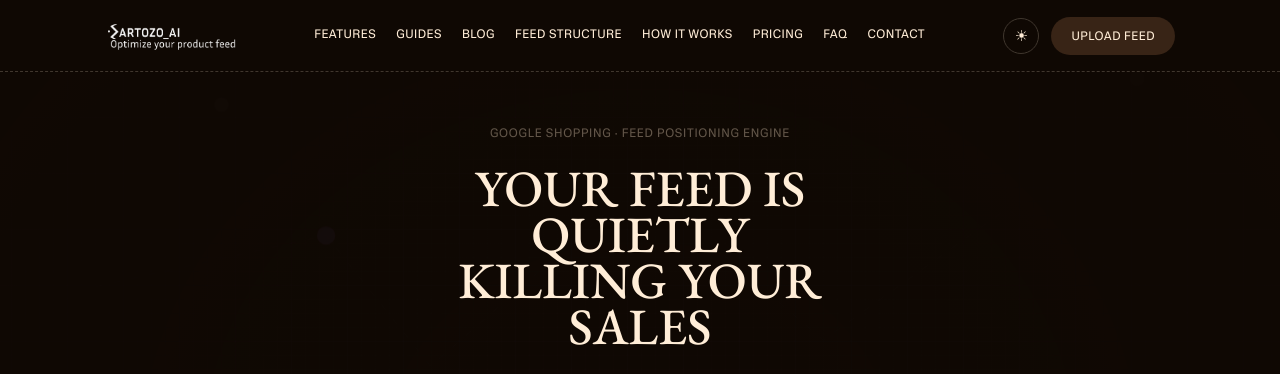
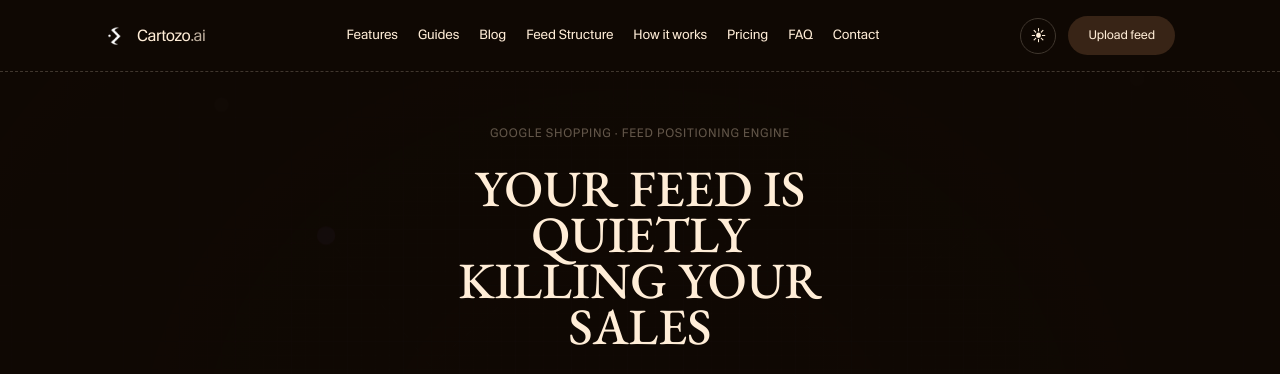
Before and after one commit to olehhalahan/product_manager_ai, a FastAPI app: page / in a window 1280 px wide. Shown: the top 374 px of the page. Run offline with FastAPI, Linux system fonts and the light colour scheme; data that the repository does not hold is empty; some libraries are stand-ins or nearby versions.

Commit message:
Fix header and footer typography with text wordmark
Replace logo PNGs (baked-in old sans-serif) with CursorGothic text wordmark
and favicon mark in shared nav/footer. Sync duplicate hp-nav rules in
styles.css to match public_nav font tokens and remove uppercase CTA.

Co-authored-by: olehhalahan <olehhalahan@users.noreply.github.com>

```diff
--- a/app/public_nav.py
+++ b/app/public_nav.py
@@ -10,24 +10,24 @@ HP_FOOTER_CSS = """
       max-width: var(--hp-max-width, 1150px); margin: 0 auto;
       padding: 68px 40px 41px; border-top: 1px dashed var(--hp-border-card);
       box-sizing: border-box; position: relative; z-index: 2; background: var(--hp-bg);
+      font-family: var(--hp-font);
     }
     .hp-footer-main { display: flex; flex-wrap: wrap; align-items: center; justify-content: space-between; gap: 24px 32px; margin-bottom: 24px; }
-    .hp-footer-logo { display: flex; align-items: center; flex-shrink: 0; text-decoration: none; }
-    .hp-footer-logo img { height: 28px; width: auto; }
-    .hp-footer-logo .logo-dark { display: none; filter: brightness(0) invert(1); opacity: 0.95; }
-    .hp-footer-logo .logo-light { display: block; filter: brightness(0) invert(1); opacity: 0.95; }
-    [data-theme="light"] .hp-footer-logo .logo-light { display: none; }
-    [data-theme="light"] .hp-footer-logo .logo-dark { display: block; filter: none; opacity: 1; }
+    .hp-footer-logo { display: inline-flex; align-items: center; gap: 10px; flex-shrink: 0; text-decoration: none; color: var(--hp-text); }
+    .hp-footer-logo .hp-nav-mark { display: inline-flex; align-items: center; gap: 10px; }
     .hp-footer-nav { display: flex; flex-wrap: wrap; align-items: center; justify-content: flex-end; gap: 10px 18px; flex: 1; min-width: 0; }
     .hp-footer-link {
-      font-size: 12px; font-weight: 500; color: var(--hp-text); text-decoration: none;
-      text-transform: uppercase; letter-spacing: 0.04em; transition: color 0.2s;
-      border-bottom: 1px solid transparent;
+      font-family: var(--hp-font); font-size: 0.875rem; font-weight: 400; color: var(--hp-text); text-decoration: none;
+      letter-spacing: -0.01em; transition: color 0.2s, opacity 0.2s;
+      border-bottom: 1px solid transparent; padding-bottom: 1px;
     }
-    .hp-footer-link:hover { color: var(--hp-link); border-bottom-color: var(--hp-link); }
-    .hp-footer-meta { font-size: 11px; color: var(--hp-muted); text-align: center; padding-top: 8px; line-height: 1.55; font-family: var(--hp-font); text-transform: uppercase; }
-    .hp-footer-meta a { color: var(--hp-muted); text-decoration: none; }
-    .hp-footer-meta a:hover { color: var(--hp-link); }
+    .hp-footer-link:hover { color: var(--hp-link); border-bottom-color: var(--hp-link); opacity: 0.92; }
+    .hp-footer-meta {
+      font-size: 12px; color: var(--hp-muted); text-align: center; padding-top: 8px; line-height: 1.55;
+      font-family: var(--hp-font); letter-spacing: -0.01em;
+    }
+    .hp-footer-meta a { color: var(--hp-muted); text-decoration: none; border-bottom: 1px solid transparent; }
+    .hp-footer-meta a:hover { color: var(--hp-link); border-bottom-color: var(--hp-link); }
     @media (max-width: 768px) {
         .hp-footer { padding: 41px 24px 24px; }
         .hp-footer-main { flex-direction: column; align-items: stretch; text-align: center; }
@@ -45,37 +45,44 @@ HP_NAV_CSS = (
       display: flex; align-items: center;
       background: rgba(16, 9, 4, 0.82); backdrop-filter: blur(12px); -webkit-backdrop-filter: blur(12px);
       border-bottom: 1px dashed var(--hp-border-card);
+      font-family: var(--hp-font);
     }
     [data-theme="light"] .hp-nav { background: rgba(255, 237, 215, 0.92); }
     .hp-nav-inner {
       max-width: var(--hp-max-width, 1150px); width: 100%; margin: 0 auto; padding: 0 40px;
       box-sizing: border-box; display: flex; align-items: center; justify-content: space-between; gap: 24px;
     }
-    .hp-nav-logo { flex-shrink: 0; text-decoration: none; }
-    .hp-nav-logo img { height: 28px; }
-    .hp-nav-logo .logo-dark { display: none; filter: brightness(0) invert(1); opacity: 0.95; }
-    .hp-nav-logo .logo-light { display: block; filter: brightness(0) invert(1); opacity: 0.95; }
-    [data-theme="light"] .hp-nav-logo .logo-light { display: none; }
-    [data-theme="light"] .hp-nav-logo .logo-dark { display: block; filter: none; }
+    .hp-nav-logo {
+      flex-shrink: 0; text-decoration: none; color: var(--hp-text);
+      display: inline-flex; align-items: center; gap: 10px;
+    }
+    .hp-nav-mark { display: inline-flex; align-items: center; gap: 10px; flex-shrink: 0; }
+    .hp-mark-icon { width: 22px; height: 22px; flex-shrink: 0; display: block; border-radius: 4px; }
+    .hp-wordmark {
+      font-family: var(--hp-font); font-size: 1.05rem; font-weight: 500;
+      letter-spacing: -0.025em; line-height: 1; text-transform: none;
+    }
+    .hp-wordmark-ai { opacity: 0.72; font-weight: 400; }
     .hp-nav-links { display: flex; align-items: center; justify-content: center; gap: 20px; flex: 1; }
     .hp-nav-right { display: flex; align-items: center; gap: 12px; flex-shrink: 0; }
     .hp-nav-link {
-      color: var(--hp-text); font-size: 12px; text-decoration: none; transition: color 0.2s;
-      font-weight: 500; text-transform: uppercase; letter-spacing: 0.04em;
-      border-bottom: 1px solid transparent; padding-bottom: 2px;
+      font-family: var(--hp-font); color: var(--hp-text); font-size: 0.875rem; text-decoration: none;
+      transition: color 0.2s, opacity 0.2s; font-weight: 400; letter-spacing: -0.01em;
+      border-bottom: 1px solid transparent; padding-bottom: 1px;
     }
-    .hp-nav-link:hover { color: var(--hp-link); border-bottom-color: var(--hp-link); }
+    .hp-nav-link:hover { color: var(--hp-link); border-bottom-color: var(--hp-link); opacity: 0.92; }
     .hp-theme-btn {
       display: inline-flex; align-items: center; justify-content: center; width: 36px; height: 36px;
       border-radius: var(--hp-radius-btn-outlined, 22.5px); border: 1px solid var(--hp-border-card);
-      background: transparent; color: var(--hp-text); cursor: pointer; font-size: 1rem; transition: all 0.2s;
+      background: transparent; color: var(--hp-text); cursor: pointer; font-size: 1rem;
+      font-family: var(--hp-font); transition: all 0.2s;
     }
     .hp-theme-btn:hover { border-color: var(--hp-text); }
     .hp-nav-cta {
       display: inline-flex; align-items: center; padding: 10px 20px;
       border-radius: var(--hp-radius-btn-pill, 36px); border: none;
       background: var(--color-bark-brown, #382416); color: var(--color-warm-cream, #ffedd7);
-      font-size: 12px; font-weight: 500; text-transform: uppercase; letter-spacing: 0.04em;
+      font-family: var(--hp-font); font-size: 0.8125rem; font-weight: 500; letter-spacing: -0.01em;
       text-decoration: none; transition: opacity 0.2s;
     }
     .hp-nav-cta:hover { opacity: 0.92; }
@@ -90,11 +97,20 @@ def public_site_styles_block() -> str:
     return HP_NAV_CSS + HP_FOOTER_CSS
 
 
+def _hp_wordmark_html() -> str:
+    return (
+        '<span class="hp-nav-mark" aria-hidden="true">'
+        '<img src="/assets/favicon.png" alt="" width="22" height="22" class="hp-mark-icon">'
+        '<span class="hp-wordmark">Cartozo<span class="hp-wordmark-ai">.ai</span></span>'
+        "</span>"
+    )
+
+
 def public_site_nav_html(*, feed_structure_href: str = "/feed-structure") -> str:
     href = html_module.escape(feed_structure_href, quote=True)
     return f"""<nav class="hp-nav" aria-label="Main">
         <div class="hp-nav-inner">
-        <a href="/" class="hp-nav-logo"><img class="logo-light" src="/assets/logo-light.png" alt="Cartozo.ai" /><img class="logo-dark" src="/assets/logo-dark.png" alt="Cartozo.ai" /></a>
+        <a href="/" class="hp-nav-logo" aria-label="Cartozo home">{_hp_wordmark_html()}</a>
         <div class="hp-nav-links">
             <a href="/presentation" class="hp-nav-link">Features</a>
             <a href="/guides" class="hp-nav-link">Guides</a>
@@ -117,7 +133,7 @@ def public_site_footer_html(*, feed_structure_href: str = "/feed-structure") ->
     href = html_module.escape(feed_structure_href, quote=True)
     return f"""<footer class="hp-footer" aria-label="Site">
         <div class="hp-footer-main">
-            <a href="/" class="hp-footer-logo"><img class="logo-light" src="/assets/logo-light.png" alt="Cartozo.ai" /><img class="logo-dark" src="/assets/logo-dark.png" alt="Cartozo.ai" /></a>
+            <a href="/" class="hp-footer-logo" aria-label="Cartozo home">{_hp_wordmark_html()}</a>
             <nav class="hp-footer-nav" aria-label="Footer">
                 <a href="/presentation" class="hp-footer-link">Features</a>
                 <a href="/guides" class="hp-footer-link">Guides</a>
--- a/static/styles.css
+++ b/static/styles.css
@@ -879,6 +879,7 @@ button.nav-merchant-pill:hover { filter: brightness(1.08); }
     background: rgba(16, 9, 4, 0.82);
     backdrop-filter: blur(12px);
     border-bottom: 1px dashed rgba(64, 55, 46, 0.9);
+    font-family: var(--font-sans, var(--hp-font));
 }
 [data-theme="light"] .hp-nav {
     background: rgba(255, 237, 215, 0.92);
@@ -897,47 +898,65 @@ button.nav-merchant-pill:hover { filter: brightness(1.08); }
 }
 .hp-nav-logo {
     flex-shrink: 0;
-    position: relative;
-}
-.hp-nav-logo img {
-    height: 32px;
-}
-.hp-nav-logo .logo-dark {
-    display: none;
-    filter: brightness(0) invert(1);
-}
-.hp-nav-logo .logo-light {
+    text-decoration: none;
+    color: var(--text-primary, var(--hp-text));
+    display: inline-flex;
+    align-items: center;
+    gap: 10px;
+}
+.hp-nav-mark {
+    display: inline-flex;
+    align-items: center;
+    gap: 10px;
+    flex-shrink: 0;
+}
+.hp-mark-icon {
+    width: 22px;
+    height: 22px;
+    flex-shrink: 0;
     display: block;
-    filter: brightness(0) invert(1);
-}
-[data-theme="light"] .hp-nav-logo .logo-light {
-    display: none;
-}
-[data-theme="light"] .hp-nav-logo .logo-dark {
-    display: block;
-    filter: none;
+    border-radius: 4px;
+}
+.hp-wordmark {
+    font-family: var(--font-sans, var(--hp-font));
+    font-size: 1.05rem;
+    font-weight: 500;
+    letter-spacing: -0.025em;
+    line-height: 1;
+    text-transform: none;
+}
+.hp-wordmark-ai {
+    opacity: 0.72;
+    font-weight: 400;
 }
 .hp-nav-links {
     display: flex;
     align-items: center;
     justify-content: center;
-    gap: 28px;
+    gap: 20px;
     flex: 1;
 }
 .hp-nav-right {
     display: flex;
     align-items: center;
-    gap: 16px;
+    gap: 12px;
     flex-shrink: 0;
 }
 .hp-nav-link {
-    color: var(--text-secondary);
-    font-size: 0.9rem;
+    font-family: var(--font-sans, var(--hp-font));
+    color: var(--text-primary, var(--hp-text));
+    font-size: 0.875rem;
+    font-weight: 400;
+    letter-spacing: -0.01em;
     text-decoration: none;
-    transition: color 0.2s;
+    transition: color 0.2s, opacity 0.2s;
+    border-bottom: 1px solid transparent;
+    padding-bottom: 1px;
 }
 .hp-nav-link:hover {
-    color: var(--text-primary);
+    color: var(--hp-link, #dc5000);
+    border-bottom-color: var(--hp-link, #dc5000);
+    opacity: 0.92;
 }
 .hp-theme-btn {
     display: inline-flex;
@@ -945,32 +964,32 @@ button.nav-merchant-pill:hover { filter: brightness(1.08); }
     justify-content: center;
     width: 36px;
     height: 36px;
-    border-radius: 50%;
+    border-radius: 22.5px;
     border: 1px solid var(--border);
     background: transparent;
-    color: var(--text-secondary);
+    color: var(--text-primary, var(--hp-text));
     cursor: pointer;
     font-size: 1rem;
+    font-family: var(--font-sans, var(--hp-font));
     transition: color 0.2s, background 0.2s, border-color 0.2s;
 }
 .hp-theme-btn:hover {
-    color: var(--text-primary);
-    background: rgba(255, 255, 255, 0.08);
-}
-[data-theme="light"] .hp-theme-btn:hover {
-    background: rgba(15, 23, 42, 0.06);
+    border-color: var(--text-primary, var(--hp-text));
 }
 .hp-nav-cta {
+    display: inline-flex;
+    align-items: center;
     background: #382416;
     color: #ffedd7;
     padding: 10px 20px;
     border-radius: 36px;
     border: none;
-    font-size: 12px;
+    font-family: var(--font-sans, var(--hp-font));
+    font-size: 0.8125rem;
     font-weight: 500;
+    letter-spacing: -0.01em;
     text-decoration: none;
-    text-transform: uppercase;
-    letter-spacing: 0.04em;
+    text-transform: none;
     transition: opacity 0.2s;
 }
 .hp-nav-cta:hover {
```
